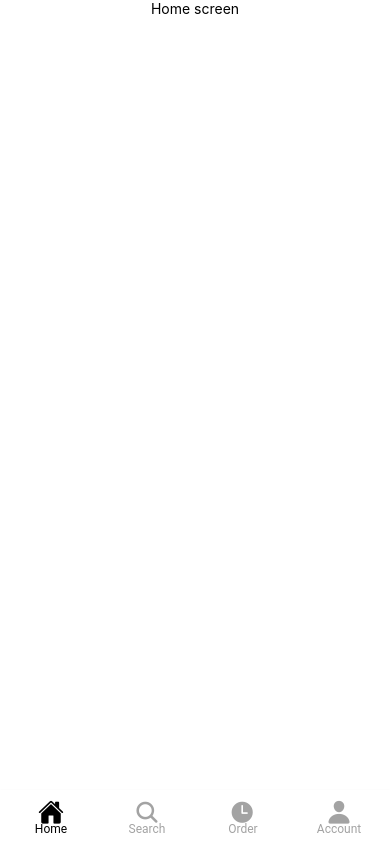
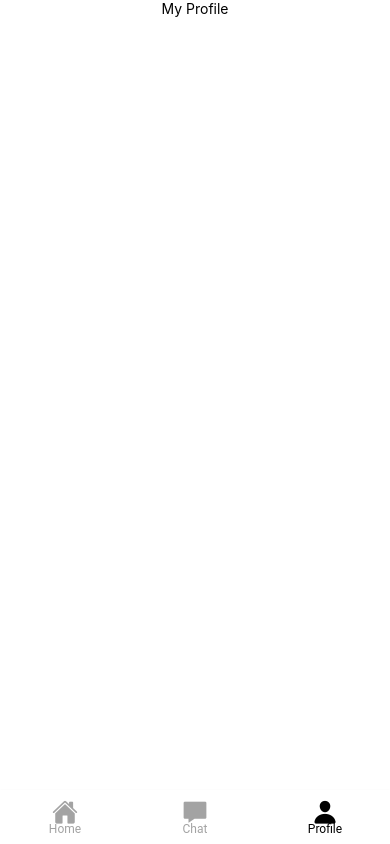
Before and after one commit to harerakalex/game-subscription, a React Native app: screen /Profile in a window 390 px wide. Built offline with nearby package versions, Linux system fonts and the light colour scheme.

Commit message:
Separate screens and test styled-components

```diff
--- a/package.json
+++ b/package.json
@@ -32,6 +32,7 @@
     "@types/react": "~17.0.21",
     "@types/react-native": "~0.64.12",
     "@types/styled-components": "^5.1.20",
+    "@types/styled-components-react-native": "^5.1.3",
     "typescript": "~4.3.5"
   },
   "private": true
--- a/src/navigation/Router/index.tsx
+++ b/src/navigation/Router/index.tsx
@@ -15,7 +15,7 @@ const Router = () => {
     <NavigationContainer>
       <Stack.Navigator>
         <Stack.Screen
-          name="Home"
+          name="Tabs"
           component={TabNavigation}
           options={{
             headerShown: false,
--- a/src/navigation/Tabs/index.tsx
+++ b/src/navigation/Tabs/index.tsx
@@ -3,6 +3,8 @@ import { Ionicons } from '@expo/vector-icons';
 import { createMaterialBottomTabNavigator } from '@react-navigation/material-bottom-tabs';
 
 import HomeScreen from '../../screens/Home';
+import ProfileScreen from '../../screens/Profile';
+import ChatScreen from '../../screens/Chat';
 import { theme } from '../../theme';
 
 const Tab = createMaterialBottomTabNavigator();
@@ -26,26 +28,18 @@ const TabNavigation = () => (
       }}
     />
     <Tab.Screen
-      name="Search"
-      component={HomeScreen}
+      name="Chat"
+      component={ChatScreen}
       options={{
-        tabBarLabel: 'Search',
-        tabBarIcon: ({ color }) => <Ionicons name="search" color={color} size={26} />
+        tabBarLabel: 'Chat',
+        tabBarIcon: ({ color }) => <Ionicons name="chatbox-sharp" color={color} size={26} />
       }}
     />
     <Tab.Screen
-      name="Order"
-      component={HomeScreen}
+      name="Profile"
+      component={ProfileScreen}
       options={{
-        tabBarLabel: 'Order',
-        tabBarIcon: ({ color }) => <Ionicons name="time" color={color} size={26} />
-      }}
-    />
-    <Tab.Screen
-      name="Account"
-      component={HomeScreen}
-      options={{
-        tabBarLabel: 'Account',
+        tabBarLabel: 'Profile',
         tabBarIcon: ({ color }) => <Ionicons name="person" color={color} size={26} />
       }}
     />
--- /dev/null
+++ b/src/screens/Chat/index.tsx
@@ -0,0 +1,20 @@
+import React, { FC, useEffect } from 'react';
+import { StyleSheet, View, Text } from 'react-native';
+
+const ChatScreen: FC = () => {
+  return (
+    <View style={styles.container}>
+      <Text>Chat</Text>
+    </View>
+  );
+};
+
+const styles = StyleSheet.create({
+  container: {
+    flex: 1,
+    backgroundColor: '#fff',
+    alignItems: 'center'
+  }
+});
+
+export default ChatScreen;
--- a/src/screens/Home/index.tsx
+++ b/src/screens/Home/index.tsx
@@ -1,20 +1,13 @@
-import React, { FC, useEffect } from 'react';
-import { StyleSheet, View, Text } from 'react-native';
+import React, { FC } from 'react';
+
+import { Container, Text } from './styles';
 
 const HomeScreen: FC = () => {
   return (
-    <View style={styles.container}>
+    <Container>
       <Text>Home screen</Text>
-    </View>
+    </Container>
   );
 };
 
-const styles = StyleSheet.create({
-  container: {
-    flex: 1,
-    backgroundColor: '#fff',
-    alignItems: 'center'
-  }
-});
-
 export default HomeScreen;
--- /dev/null
+++ b/src/screens/Home/styles.ts
@@ -0,0 +1,15 @@
+import styled from 'styled-components/native';
+import { theme } from '../../theme';
+
+export const Container = styled.View`
+  flex: 1;
+  background: ${theme.colors.primary};
+  align-items: center;
+`;
+
+export const Text = styled.Text`
+  font-size: 12px;
+  color: ${theme.colors.white};
+  font-weight: bold;
+  text-transform: uppercase;
+`;
--- /dev/null
+++ b/src/screens/Profile/index.tsx
@@ -0,0 +1,20 @@
+import React, { FC, useEffect } from 'react';
+import { StyleSheet, View, Text } from 'react-native';
+
+const ProfileScreen: FC = () => {
+  return (
+    <View style={styles.container}>
+      <Text>My Profile</Text>
+    </View>
+  );
+};
+
+const styles = StyleSheet.create({
+  container: {
+    flex: 1,
+    backgroundColor: '#fff',
+    alignItems: 'center'
+  }
+});
+
+export default ProfileScreen;
```
Also changed, not shown: 1 other file (tests, documents, lock files or other folders).
